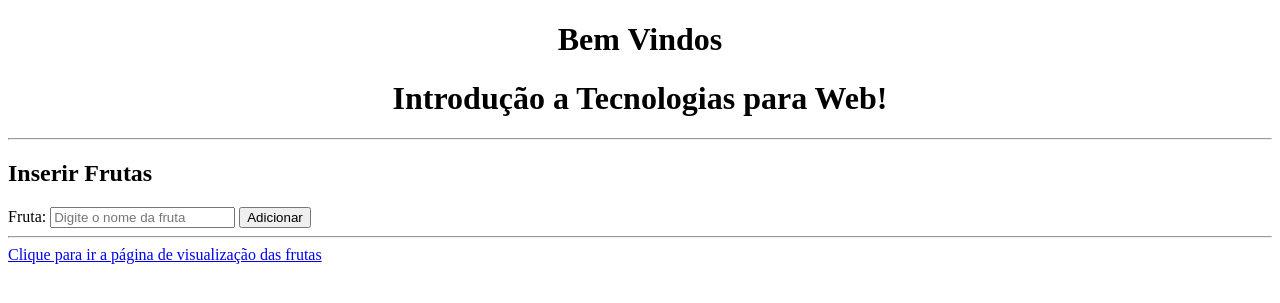
After one commit to FelipeZerbinati/formularios_flask_itw2024, a Flask app: page /inserir_frutas in a window 1280 px wide. The commit adds this page. Shown: the top 303 px of the page. Run offline with Flask 3, Linux system fonts and the light colour scheme.

Commit message:
Tarefa 02 09 2024

```diff
--- a/main.py
+++ b/main.py
@@ -1,16 +1,22 @@
-from flask import Flask, render_template, request
+#Arquivo main.py
+from flask import Flask, render_template, request, redirect, url_for
 
 app = Flask(__name__)
+
 frutas = ["maçã", "banana", "laranja", "melancia", "uva", "mamão", "abacaxi"]
 
-@app.route('/', methods = {'GET', 'POST'})
+@app.route('/')
 def home_page():
+    return render_template("index.html", frutas_do_html=frutas)
 
+
+@app.route('/inserir_frutas', methods=['GET', 'POST'])
+def second_page():
     if request.method == 'POST':
-        if request.form.get('fruta'):
-            frutas.append(request.form.get("fruta"))
-
-    return render_template("index.html", frutas_do_html=frutas)
+        nova_fruta = request.form['fruta']
+        frutas.append(nova_fruta)
+        return redirect(url_for('home_page'))
+    return render_template("index2.html")
 
 
 if __name__ == '__main__':
--- /dev/null
+++ b/templates/index2.html
@@ -0,0 +1,22 @@
+<!--Arquivo index2.html-->
+<!DOCTYPE html>
+<html>
+  <head>
+    <meta charset="utf-8">
+    <meta name="viewport" content="width=device-width, initial-scale=1">
+    <title>Meu app</title>
+  </head>
+  <body>
+    <h1 style="text-align: center;" >Bem Vindos</h1>
+    <h1 style="text-align: center;" >Introdução a Tecnologias para Web!</h1>
+    <hr>
+    <h2 style="text-align: left;" >Inserir Frutas</h2>
+    <form action = "{{url_for('second_page')}}" method="POST">
+    <label>Fruta: </label>
+    <input type="text" name="fruta" placeholder="Digite o nome da fruta">
+    <button type="submit">Adicionar</button>
+    </form>
+    <hr>
+    <a href="http://127.0.0.1:5000">Clique para ir a página de visualização das frutas</a>
+  </body>
+</html>
```
Also changed, not shown: templates/index.html (+3 -7 lines).
